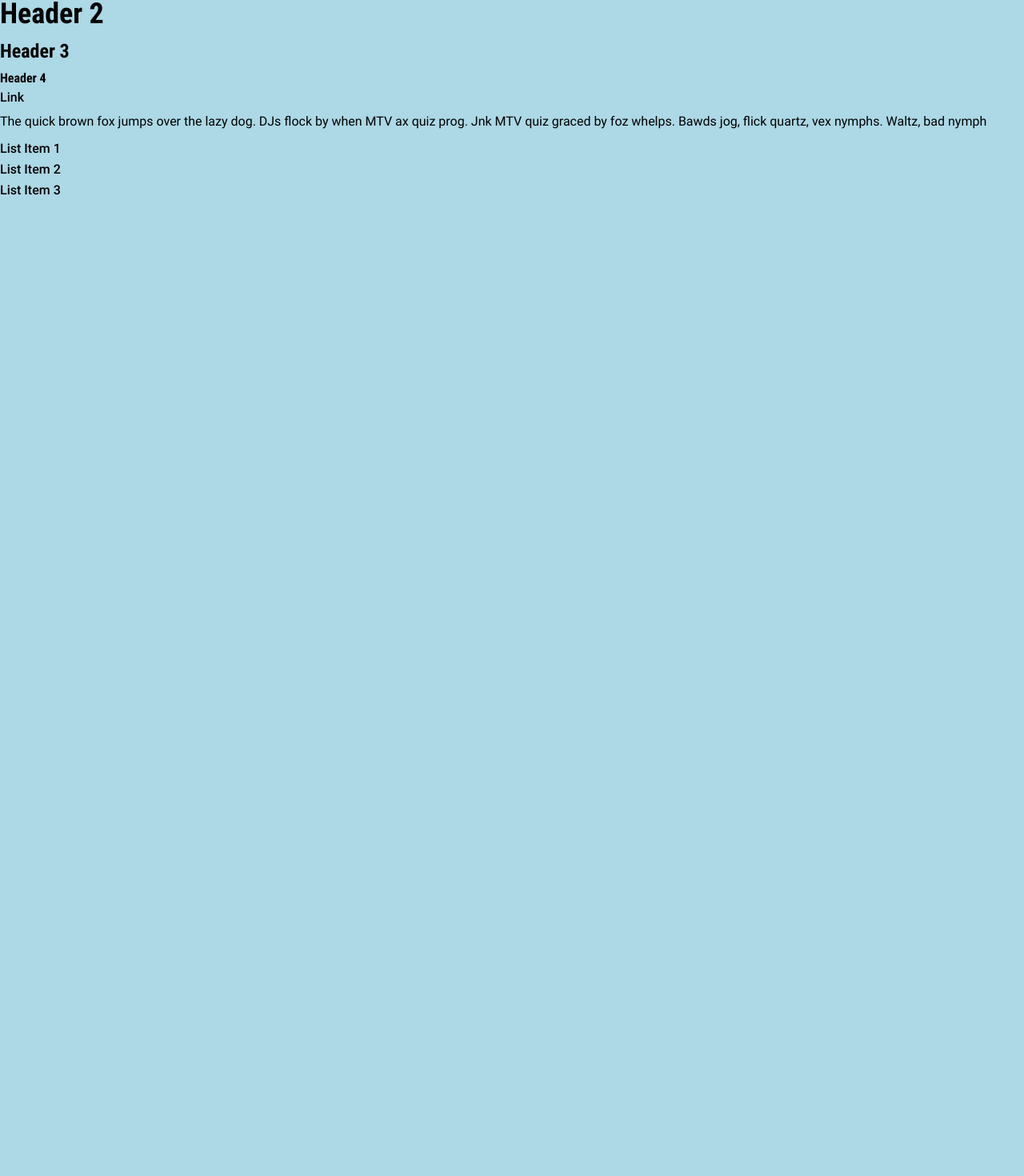
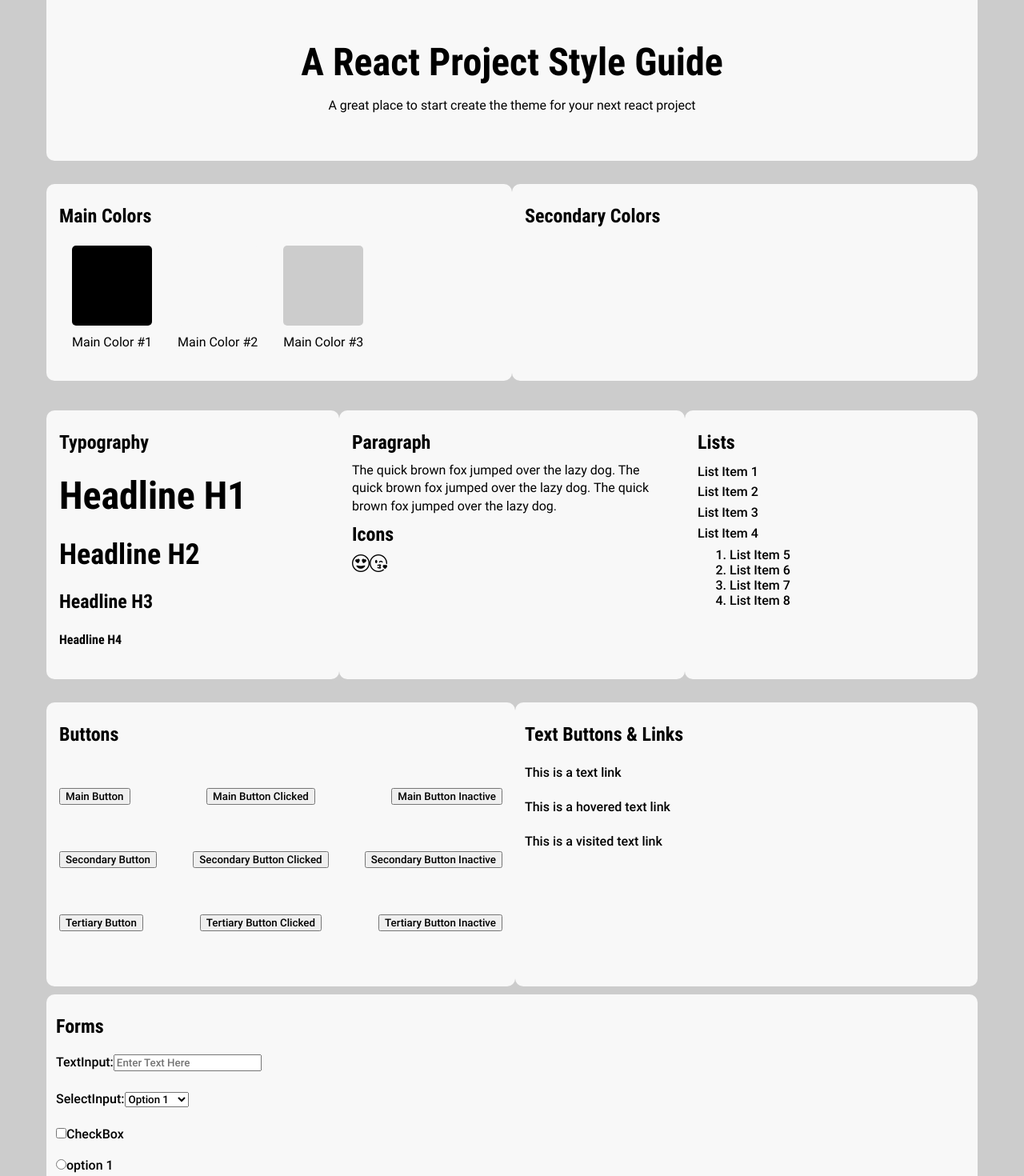
Before and after one commit to Karuma46/react-project-template, a React (Create React App) app: page / in a window 1280 px wide. Shown: the part 91-1561 px from the top of the page at 80% size. Before the commit the page ends 800 px from the top, so only its background shows below. Built offline with nearby package versions, Linux system fonts and the light colour scheme.

Commit message:
Added a style guide

```diff
--- a/src/app/App.js
+++ b/src/app/App.js
@@ -3,7 +3,7 @@ import Docs from "./pages/docs";
 
 const App = () => {
   return (
-    <div className="App">
+    <div>
       <BrowserRouter>
         <Routes>
           <Route index exact path="/" element={<Docs />} />
--- /dev/null
+++ b/src/app/pages/docs/components/buttons.js
@@ -0,0 +1,46 @@
+import { MainButton } from "app/components/buttons";
+import React from "react";
+
+const Buttons = () => {
+  return (
+    <div className="row">
+      <div className="col card p-3">
+        <h3>Buttons</h3>
+
+        <div className="my-5 d-flex flex-row justify-content-between">
+          <MainButton name="Main Button" />
+          <MainButton name="Main Button Clicked" />
+          <MainButton name="Main Button Inactive" />
+        </div>
+
+        <div className="my-5 d-flex flex-row justify-content-between">
+          <button>Secondary Button</button>
+          <button>Secondary Button Clicked</button>
+          <button>Secondary Button Inactive</button>
+        </div>
+
+        <div className="my-5 d-flex flex-row justify-content-between">
+          <button>Tertiary Button</button>
+          <button>Tertiary Button Clicked</button>
+          <button>Tertiary Button Inactive</button>
+        </div>
+      </div>
+
+      <div className="col card py-3">
+        <h3>Text Buttons & Links</h3>
+
+        <div className="my-4">
+          <a href="/">This is a text link</a>
+        </div>
+        <div className="my-4">
+          <a href="/">This is a hovered text link</a>
+        </div>
+        <div className="my-4">
+          <a href="/">This is a visited text link</a>
+        </div>
+      </div>
+    </div>
+  );
+};
+
+export default Buttons;
--- /dev/null
+++ b/src/app/pages/docs/components/colors.js
@@ -0,0 +1,33 @@
+import React from "react";
+
+const Colors = () => {
+  return (
+    <div className="row my-4">
+      <div className="col card p-3 gx-2">
+        <h3>Main Colors</h3>
+        <div className="d-flex flex-row">
+          <div className="mx-3">
+            <div className="colorBox my-2 blackBg"></div>
+            <p>Main Color #1</p>
+          </div>
+
+          <div className="mx-3">
+            <div className="colorBox my-2 lightBg"></div>
+            <p>Main Color #2</p>
+          </div>
+
+          <div className="mx-3">
+            <div className="colorBox my-2 greyBg"></div>
+            <p>Main Color #3</p>
+          </div>
+        </div>
+      </div>
+      <div className="col card p-3 gx-2">
+        <h3>Secondary Colors</h3>
+      </div>
+    </div>
+  );
+};
+
+
+export default Colors;
--- /dev/null
+++ b/src/app/pages/docs/components/forms.js
@@ -0,0 +1,47 @@
+import Checkbox from "app/components/inputs/Checkbox";
+import Radioinput from "app/components/inputs/Radioinput";
+import Selectinput from "app/components/inputs/Selectinput";
+import Textinput from "app/components/inputs/Textinput";
+import React from "react";
+
+const Forms = () => {
+  return (
+    <div className="row">
+      <div className="col card py-3">
+        <h3>Forms</h3>
+
+        <div className="my-3">
+          <Textinput label="TextInput" placeholder="Enter Text Here" />
+        </div>
+
+        <div className="my-3">
+          <Selectinput
+            label="SelectInput"
+            options={[
+              { name: "Option 1" },
+              { name: "Option 2" },
+              { name: "Options 3" },
+            ]}
+          />
+        </div>
+
+        <div className="my-3">
+          <Checkbox name="CheckBox" />
+        </div>
+
+        <div className="my-3">
+          <Radioinput
+            name="Radio"
+            options={[
+              { name: "option 1", value: "value 1" },
+              { name: "option 2", value: "value 2" },
+              { name: "option 3", value: "value 3" },
+            ]}
+          />
+        </div>
+      </div>
+    </div>
+  );
+};
+
+export default Forms;
--- /dev/null
+++ b/src/app/pages/docs/components/typography.js
@@ -0,0 +1,52 @@
+import React from "react";
+
+const Typography = () => {
+  return (
+    <div className="row my-4 gy-2">
+      <div className="col card p-3">
+        <h3>Typography</h3>
+
+        <h1 className="my-4">Headline H1</h1>
+        <h2 className="my-4">Headline H2</h2>
+        <h3 className="my-4">Headline H3</h3>
+        <h4 className="my-4">Headline H4</h4>
+      </div>
+
+      <div className="col card p-3">
+        <div style={{ width: "400px" }}>
+          <h3>Paragraph</h3>
+          <p>
+            The quick brown fox jumped over the lazy dog. The quick brown fox
+            jumped over the lazy dog. The quick brown fox jumped over the lazy
+            dog.
+          </p>
+
+          <h3>Icons</h3>
+          <div>
+            <i style={{ fontSize: "22px" }} className="bi-emoji-heart-eyes"></i>
+            <i style={{ fontSize: "22px" }} className="bi-emoji-kiss"></i>
+          </div>
+        </div>
+      </div>
+
+      <div className="col card p-3">
+        <h3>Lists</h3>
+        <ul>
+          <li>List Item 1</li>
+          <li>List Item 2</li>
+          <li>List Item 3</li>
+          <li>List Item 4</li>
+        </ul>
+
+        <ol>
+          <li>List Item 5</li>
+          <li>List Item 6</li>
+          <li>List Item 7</li>
+          <li>List Item 8</li>
+        </ol>
+      </div>
+    </div>
+  );
+};
+
+export default Typography;
--- a/src/app/pages/docs/index.js
+++ b/src/app/pages/docs/index.js
@@ -1,25 +1,26 @@
+import Buttons from "./components/buttons";
+import Colors from "./components/colors";
+import Forms from "./components/forms";
+import Typography from "./components/typography";
+
 const Docs = () => {
   return (
     <>
-      <div>
-        <h1>Header 1</h1>
-        <h2>Header 2</h2>
-        <h3>Header 3</h3>
-        <h4>Header 4</h4>
+      <div className="container py-5">
+        <div className="row my-4">
+          <div className="col card text-center py-5">
+            <h1>A React Project Style Guide</h1>
+            <p>
+              A great place to start create the theme for your next react
+              project
+            </p>
+          </div>
+        </div>
 
-        <a href="/">Link</a>
-
-        <p>
-          The quick brown fox jumps over the lazy dog. DJs flock by when MTV ax
-          quiz prog. Jnk MTV quiz graced by foz whelps. Bawds jog, flick quartz,
-          vex nymphs. Waltz, bad nymph
-        </p>
-
-        <ul>
-          <li>List Item 1</li>
-          <li>List Item 2</li>
-          <li>List Item 3</li>
-        </ul>
+        <Colors />
+        <Typography />
+        <Buttons />
+        <Forms />
       </div>
     </>
   );
--- /dev/null
+++ b/src/app/themes/default/_cards.scss
@@ -0,0 +1,4 @@
+.card {
+  background-color: $light;
+  border-radius: 10px;
+}
--- a/src/app/themes/default/_colors.scss
+++ b/src/app/themes/default/_colors.scss
@@ -0,0 +1,26 @@
+$black: #000000;
+$light: #f8f8f8;
+$white: #ffffff;
+$grey: #cccccc;
+
+.blackBg {
+  background-color: $black;
+}
+
+.lightBg {
+  background-color: $light;
+}
+
+.whiteBg {
+  background-color: $white;
+}
+
+.greyBg {
+  background-color: $grey;
+}
+
+.colorBox {
+  width: 100px;
+  height: 100px;
+  border-radius: 5px;
+}
--- a/src/app/themes/default/main.scss
+++ b/src/app/themes/default/main.scss
@@ -1,9 +1,17 @@
+@import "../../../../node_modules/bootstrap/scss/utilities";
+@import "../../../../node_modules/bootstrap/scss/bootstrap-grid.scss";
+@import "../../../../node_modules/bootstrap-icons/font/bootstrap-icons.scss";
 @import "./colors";
 @import "./text";
 @import "./icons";
 @import "./formInputs";
 @import "./buttons";
+@import "./cards";
+
+html {
+  padding: 0px;
+}
 
 body {
-  background: lightblue;
+  background-color: $grey;
 }
```
